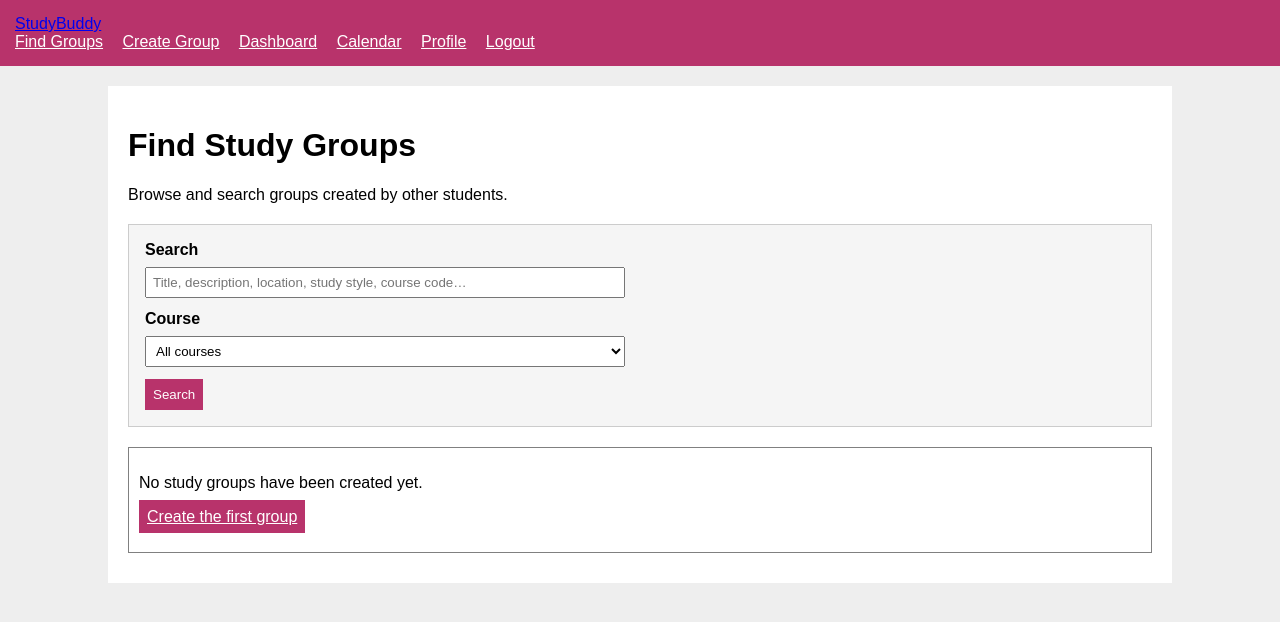
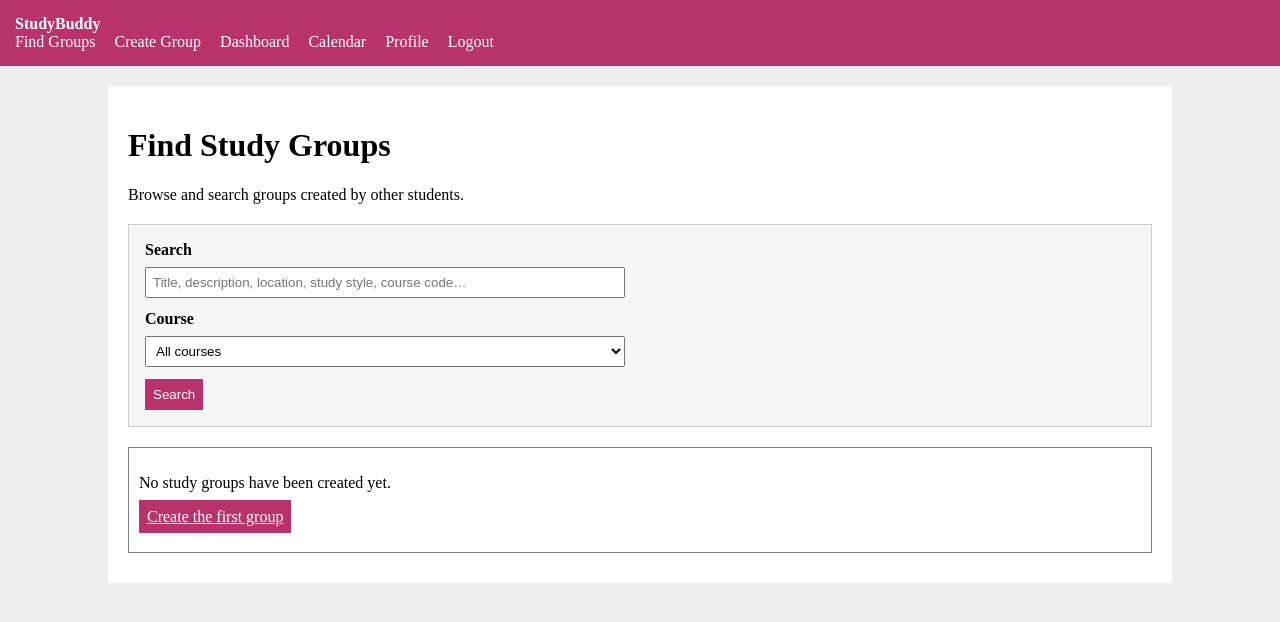
Before and after one commit to daniu98/StudyBuddy, a Flask app: page /groups in a window 1280 px wide. Shown: the top 622 px of the page. Run offline with Flask 3, Linux system fonts and the light colour scheme; the visitor is signed in with stand-in values (Sample User, id 1); data comes from the database, SQL or seed files in the repository; data that the repository does not hold is empty.

Commit message:
UI color, font, link fixes

```diff
--- a/static/style.css
+++ b/static/style.css
@@ -7,7 +7,7 @@
 }
 
 body {
-    font-family: Arial;
+    font-family: "Times New Roman", Times, serif;
     background-color: #eeeeee;
     margin: 0;
 }
@@ -18,8 +18,22 @@ header {
     padding: 15px;
 }
 
+header a {
+    color: white;
+    text-decoration: none;
+}
+
+header .logo {
+    font-weight: bold;
+    margin-right: 20px;
+}
+
+header a:hover {
+    color: white;
+    text-decoration: none;
+}
+
 nav a {
-    color: white;
     margin-right: 15px;
 }
 
```
